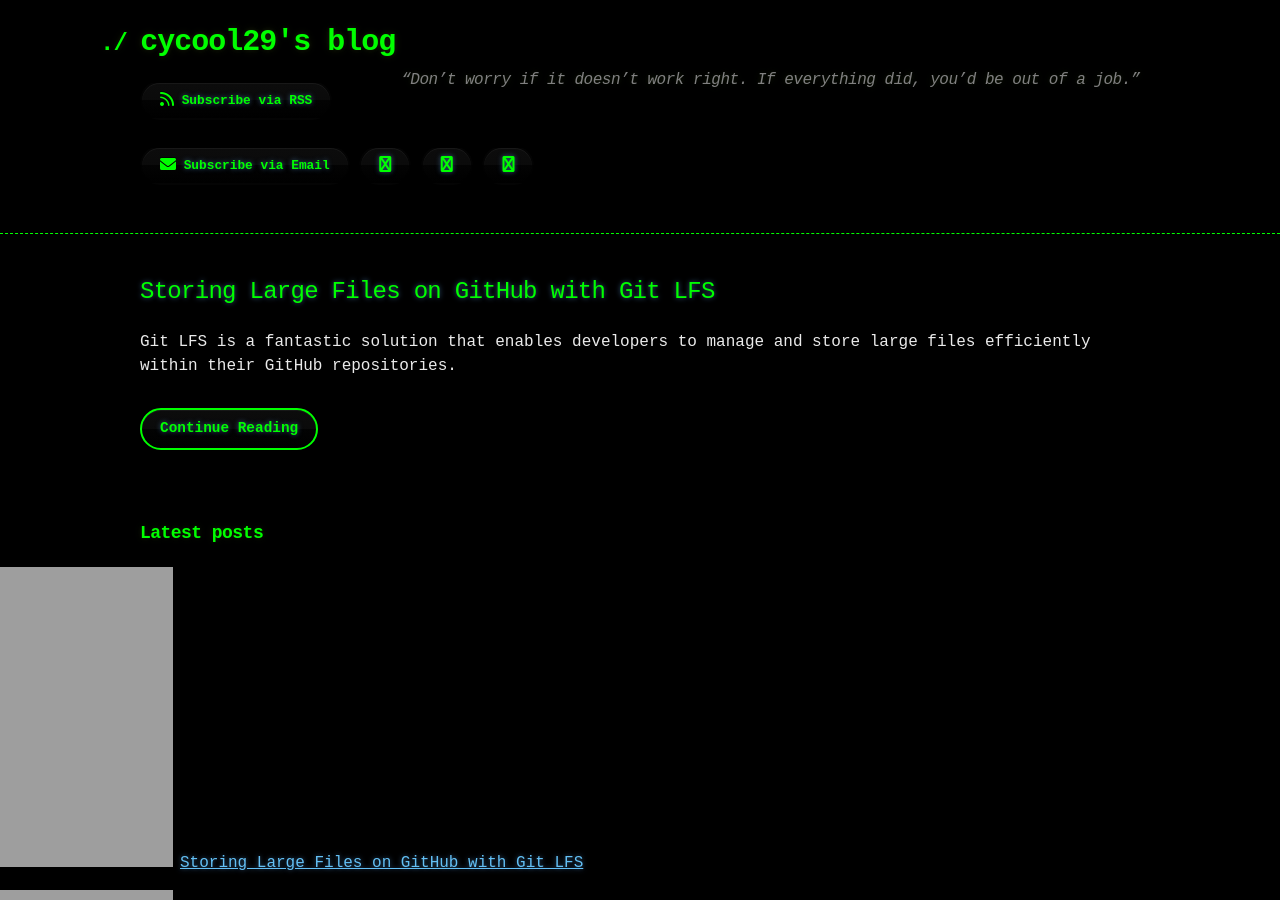
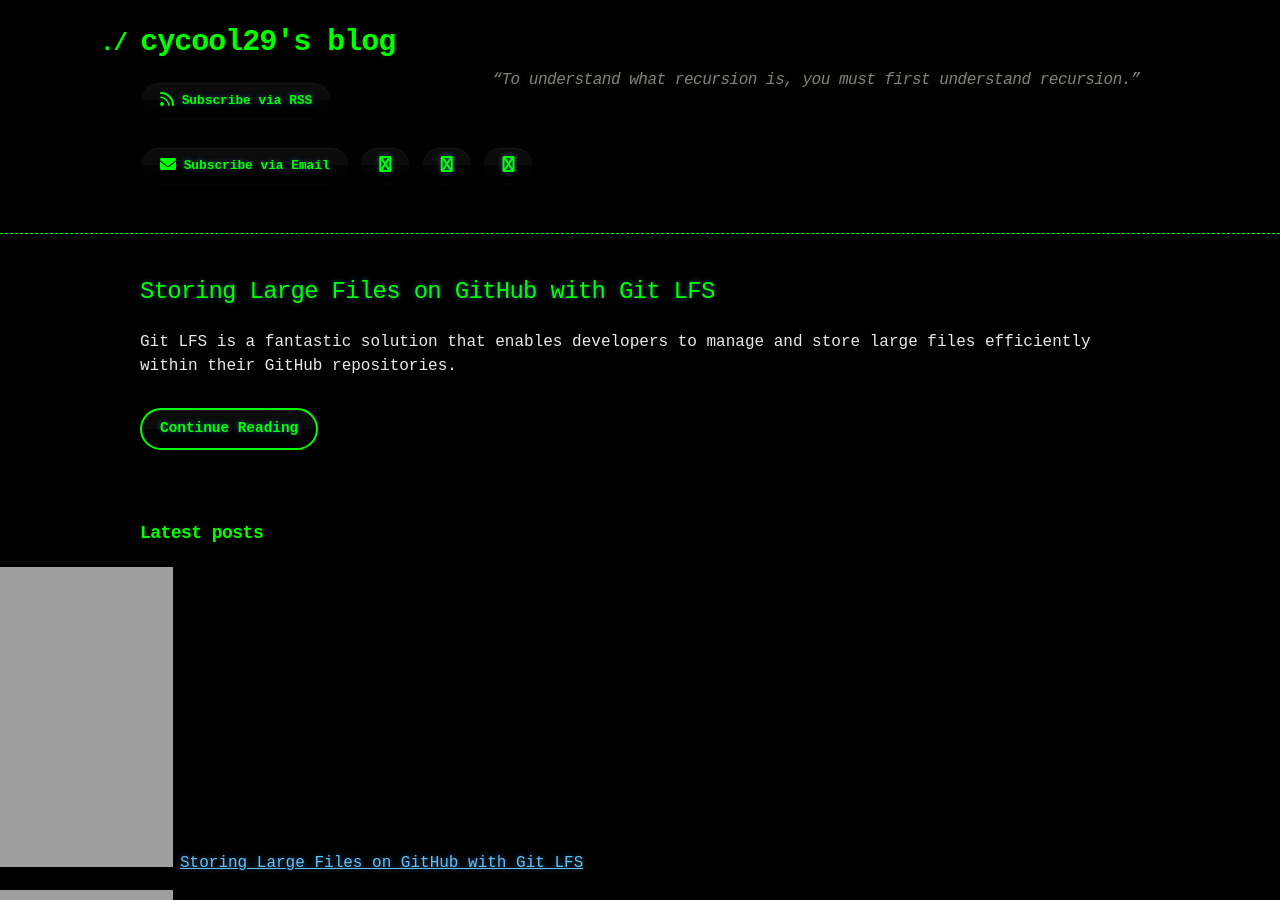
Before and after one commit to cycool29/cycool29.github.io, a Jekyll site: the page built from index.md, in a window 1280 px wide and 900 px high. Built offline with Jekyll 4.4.1, drawn with Linux system fonts in a browser that asks for light colours; a style sheet for code colours, icons or effects is not loaded.

Commit message:
Update quotes

```diff
--- a/_config.yml
+++ b/_config.yml
@@ -1,5 +1,5 @@
 title: cycool29's blog
-description: "“Don’t worry if it doesn’t work right. If everything did, you’d be out of a job.” "
+description: "“To understand what recursion is, you must first understand recursion.” "
 bio: A high school student. Intermediate in Python, Git, Bash. Learning JavaScript. He/Him. "
 author: cycool29
 url: https://cycool29.github.io
```
